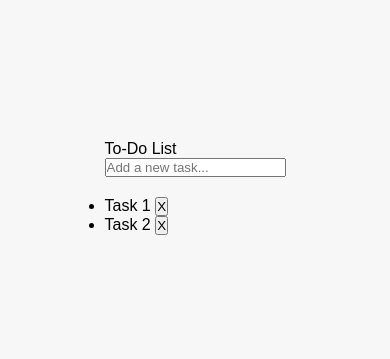
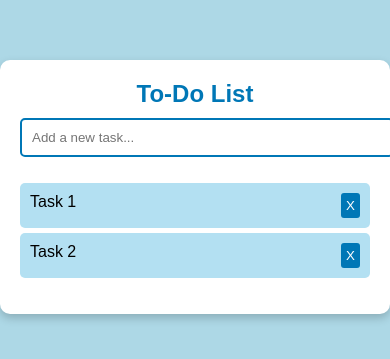
Before and after one commit to aljfle/todo-list-project, a plain HTML site: page index.html in a window 390 px wide. Shown: the part 235-594 px from the top of the page. Drawn offline with Linux system fonts and the light colour scheme.

Commit message:
Update styles.css

```diff
--- a/styles.css
+++ b/styles.css
@@ -1,114 +1,56 @@
-* {
-    margin: 0;
-    padding: 0;
-    box-sizing: border-box;
-  }
-
 body {
-    font-family: 'Arial', sans-serif;
-    background-color: #f7f7f7;
+    font-family: Arial, sans-serif;
+    background: lightblue;
     display: flex;
     justify-content: center;
     align-items: center;
     height: 100vh;
+    margin: 0;
 }
-
-  .container {
+.todo-container {
+    background: white;
+    padding: 20px;
+    border-radius: 10px;
+    box-shadow: 0 4px 10px rgba(0, 0, 0, 0.2);
     width: 100%;
-    max-width: 600px;
-    padding: 20px;
+    max-width: 400px;
 }
-
-  .todo-wrapper {
-    background-color: white;
-    border-radius: 8px;
-    box-shadow: 0 4px 8px rgba(0, 0, 0, 0.1);
-    padding: 20px;
+.todo-header {
+    text-align: center;
+    font-size: 24px;
+    font-weight: bold;
+    color: #0077b6;
 }
-
-  .title {
-    text-align: center;
-    font-size: 2em;
-    margin-bottom: 20px;
-  }
-
 .todo-input {
-    display: flex;
-    gap: 10px;
-    justify-content: center;
-    margin-bottom: 20px;
-  }
-
-  .todo-input input {
     width: 100%;
     padding: 10px;
-    font-size: 1em;
-    border: 1px solid #ddd;
-    border-radius: 4px;
+    margin: 10px 0;
+    border: 2px solid #0077b6;
+    border-radius: 5px;
+    outline: none;
 }
-
-  .todo-input button {
-    padding: 10px 15px;
-    font-size: 1em;
-    background-color: #4CAF50;
-    color: white;
-    border: none;
-    border-radius: 4px;
-    cursor: pointer;
-  }
-
-  .todo-input button:hover {
-    background-color: #45a049;
-  }
-
-  #task-list {
+.todo-list {
     list-style: none;
     padding: 0;
 }
-
-  .task {
+.todo-item {
     display: flex;
     justify-content: space-between;
-    align-items: center;
+    background: #b3e0f2;
     padding: 10px;
-    margin-bottom: 10px;
-    background-color: #f1f1f1;
-    border-radius: 4px;
+    margin-top: 5px;
+    border-radius: 5px;
 }
-
-  .task p {
-    margin: 0;
-  }
-
-  .task button {
-    background-color: red;
+.delete-btn {
+    background: #0077b6;
     color: white;
     border: none;
-    border-radius: 50%;
-    width: 30px;
-    height: 30px;
-    display: flex;
-    justify-content: center;
-    align-items: center;
+    padding: 5px;
     cursor: pointer;
+    border-radius: 3px;
 }
-
-  .task button:hover {
-    background-color: darkred;
-  }
-
-  /* Responsive layout using Flexbox */
-  @media screen and (max-width: 600px) {
-    .todo-input {
-      flex-direction: column;
-    }
-
-    .todo-input input {
-      width: 100%;
-    }
-
-    .todo-input button {
-      width: 100%;
-      margin-top: 10px;
+@media (max-width: 500px) {
+    .todo-container {
+        width: 90%;
     }
 }
```
Lines whose indentation alone changed are shown as unchanged.
